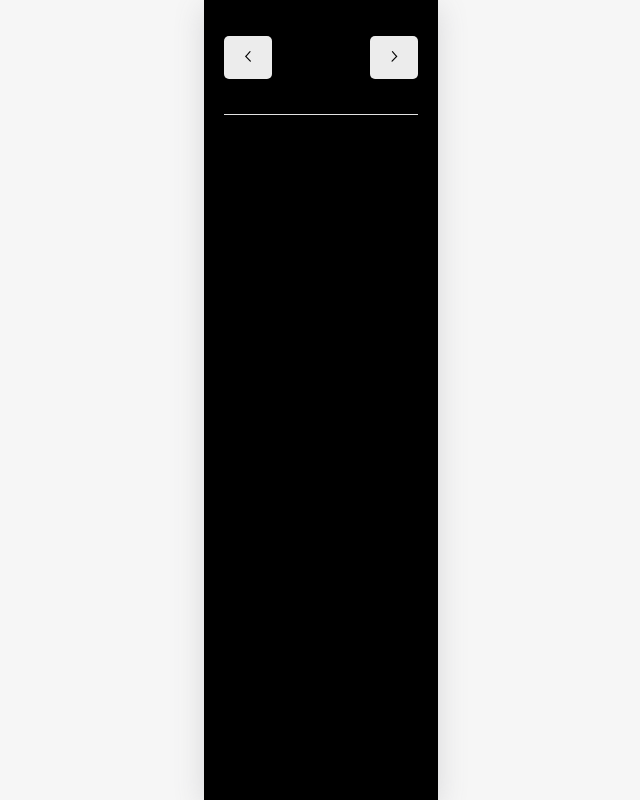
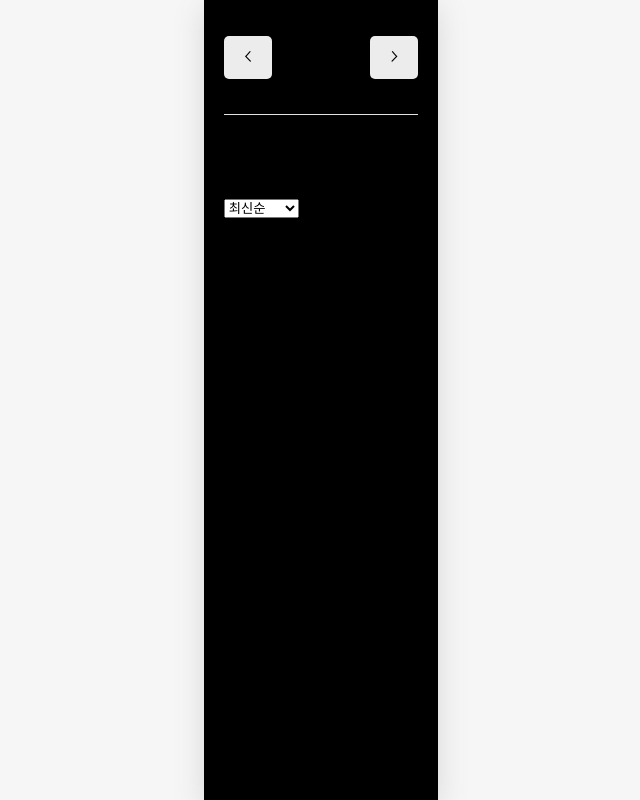
Before and after one commit to Soyeong4250/React, a React (Create React App) app: page / in a window 1280 px wide. Shown: the whole page, without its empty margins (319-959 px from the left). Built offline with nearby package versions, Linux system fonts and the light colour scheme; a web font is replaced by a local one.

Commit message:
[Feat] DiaryList 필터를 통한 최신순, 오래된순 정렬 기능 추가

```diff
--- a/src/components/DiaryList.js
+++ b/src/components/DiaryList.js
@@ -1,7 +1,51 @@
+import { useState } from "react";
+
+const sortOptionList = [
+  { value: "latest", name: "최신순" },
+  { value: "oldest", name: "오래된 순" },
+];
+// 정렬기능을 할 컴포넌트
+const ControlMenu = ({ value, onChange, optionList }) => {
+  return (
+    <select value={value} onChange={(e) => onChange(e.target.value)}>
+      {optionList.map((it, idx) => (
+        <option key={idx} value={it.value}>
+          {it.name}
+        </option>
+      ))}
+    </select>
+  );
+};
+
 const DiaryList = ({ diaryList }) => {
+  const [sortType, setSortType] = useState("latest");
+
+  // 필터에 따른 정렬 다르게 하기
+  const getProcessedDiaryList = () => {
+    // sort를 사용하면 원본 배열 자체가 정렬되므로 원본 배열을 copy하여 정렬
+    const copyList = JSON.parse(JSON.stringify(diaryList)); // 배열 => JSON 타입의 문자열로 변환 -> 배열로 복호화
+
+    // 비교 함수
+    const compare = (a, b) => {
+      if (sortType === "latest") {
+        return parseInt(b.date) - parseInt(a.date); // 문자열이 들어올 수 있으므로 parseInt()로 숫자타입으로 변환
+      } else if (sortType === "oldest") {
+        return parseInt(a.date) - parseInt(b.date);
+      }
+    };
+
+    const sortedList = copyList.sort(compare);
+    return sortedList; // 정렬된 리스트 반환
+  };
+
   return (
     <div>
-      {diaryList.map((it) => (
+      <ControlMenu
+        value={sortType}
+        onChange={setSortType}
+        optionList={sortOptionList}
+      />
+      {getProcessedDiaryList().map((it) => (
         <div key={it.id}>{it.content}</div>
       ))}
     </div>
```
